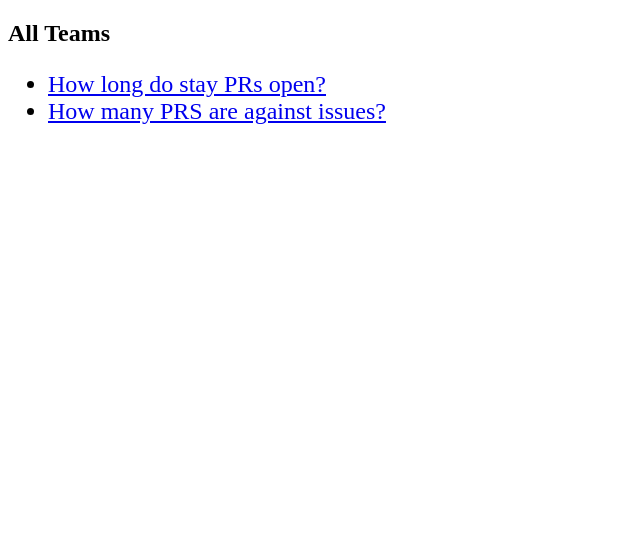
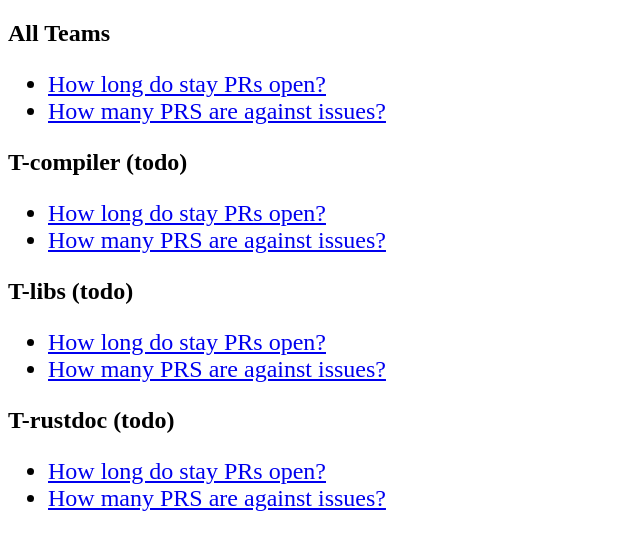
Before and after one commit to apiraino/prs_stats, a website: page docs/index.html in a window 1280 px wide. Shown: the whole page, without its empty margins (0-640 px from the left). Drawn offline with Linux system fonts and the light colour scheme.

Commit message:
update HTML

```diff
--- a/docs/index.html
+++ b/docs/index.html
@@ -1 +1 @@
-<!doctype html><html lang="en"><head><title>I CAN HAZ STATZ?!</title></head><body> <h2>All Teams</h2> <ul style="font-size:24px"> <li><a href="/prs_stats/prs_days_open.html">How long do stay PRs open?</a></li> <li><a href="/prs_stats/contrast_prs_bugfixes.html">How many PRS are against issues?</a></li> </ul> </body></html>
+<!doctype html><html lang="en"><head><title>I CAN HAZ STATZ?!</title><style>ul{font-size:24px}</style></head><body> <h2>All Teams</h2> <ul> <li><a href="/prs_stats/prs_days_open.html">How long do stay PRs open?</a></li> <li><a href="/prs_stats/contrast_prs_bugfixes.html">How many PRS are against issues?</a></li> </ul> <h2>T-compiler (todo)</h2> <ul> <li><a href="#">How long do stay PRs open?</a></li> <li><a href="#">How many PRS are against issues?</a></li> </ul> <h2>T-libs (todo)</h2> <ul> <li><a href="#">How long do stay PRs open?</a></li> <li><a href="#">How many PRS are against issues?</a></li> </ul> <h2>T-rustdoc (todo)</h2> <ul> <li><a href="#">How long do stay PRs open?</a></li> <li><a href="#">How many PRS are against issues?</a></li> </ul> </body></html>
```
